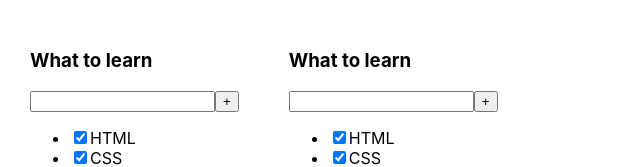
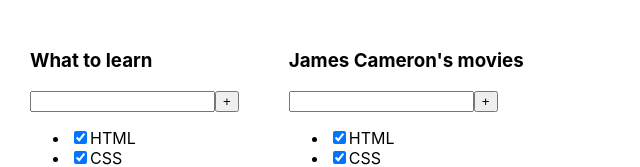
Before and after one commit to IJTINK7/Week, a React (Create React App) app in the folder Monday/todolist-ts/: page / in a window 1280 px wide. Shown: the top 167 px of the page, without its empty margins (0-640 px from the left). Built offline with nearby package versions, Linux system fonts and the light colour scheme.

Commit message:
Adding props to headers of each todolist

```diff
--- a/Monday/todolist-ts/src/App.tsx
+++ b/Monday/todolist-ts/src/App.tsx
@@ -17,8 +17,14 @@
     ]
   return (
     <div className="App">
-      <ToDoList />
-      <ToDoList />
+      <ToDoList
+        title = {"What to learn"}
+        tasks = {tasks}
+      />
+      <ToDoList
+          title = {"James Cameron's movies"}
+          tasks = {movies}
+      />
     </div>
   );
 }
--- a/Monday/todolist-ts/src/ToDoList.tsx
+++ b/Monday/todolist-ts/src/ToDoList.tsx
@@ -1,9 +1,19 @@
 import React from "react";
 
-export const ToDoList = () => {
+type PropsType = {
+	title: string;
+	tasks: Array<TasksType>;
+}
+type TasksType ={
+	id: number;
+	title: string;
+	isDone: boolean;
+}
+
+export const ToDoList = (props: PropsType) => {
 	return (
 		<div>
-			<h3>What to learn</h3>
+			<h3>{props.title}</h3>
 			<div>
 				<input />
 				<button>+</button>
```
